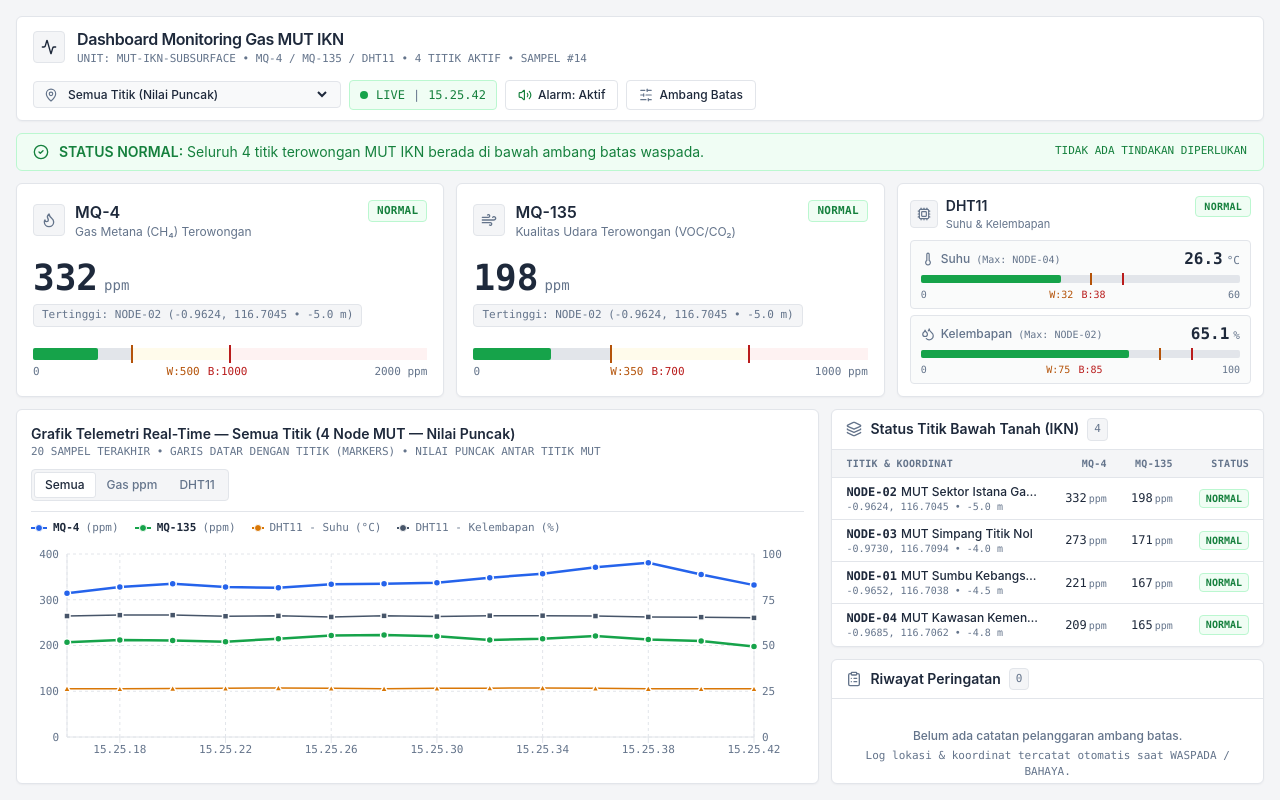
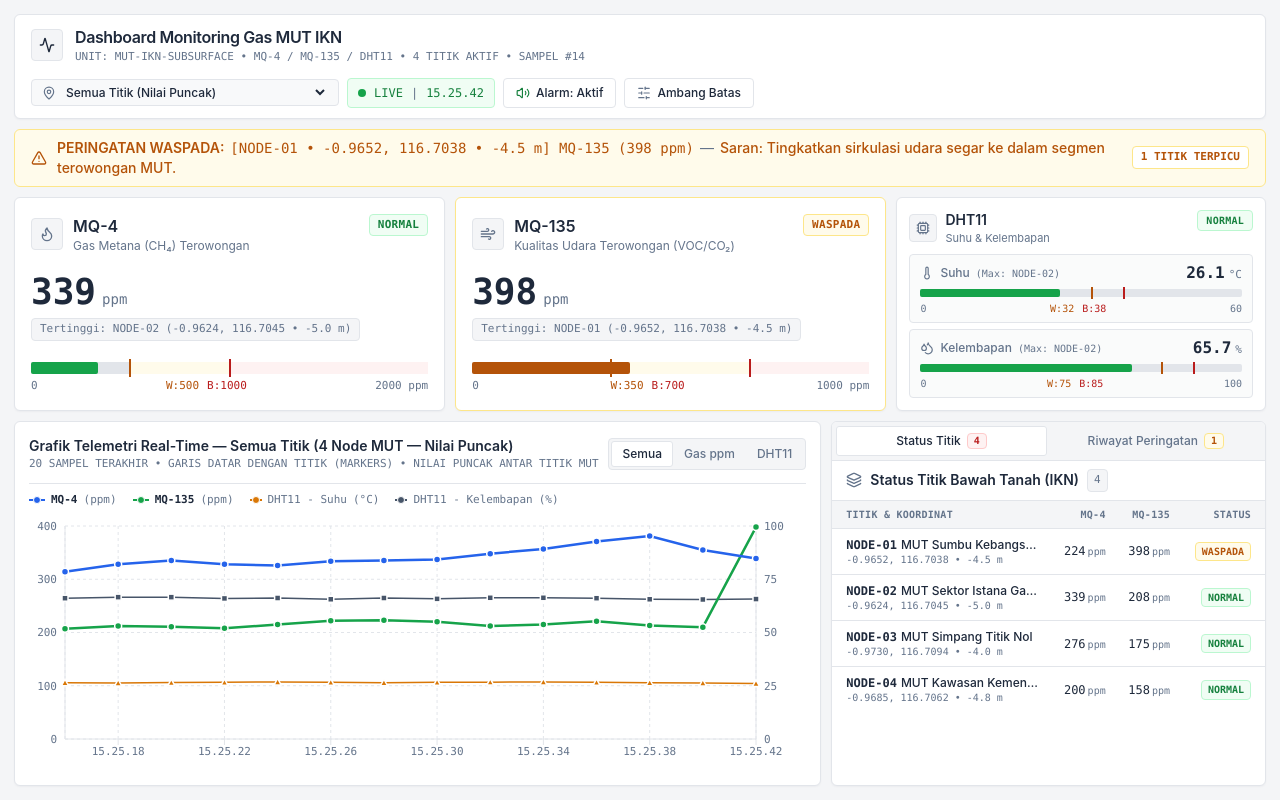
Before and after one commit to ainullmtqn/MONITORING_MUT_SHEILD, a React (Vite) app: page / in a window 1280 px wide. Built offline with nearby package versions, Linux system fonts and the light colour scheme.

Commit message:
fix: convert right panel to side-by-side tabs so alert log table stays visible

```diff
--- a/src/App.tsx
+++ b/src/App.tsx
@@ -16,6 +16,8 @@ import { useAlertAudio } from './hooks/useAlertAudio';
 import { useSensorStream } from './hooks/useSensorStream';
 import { SensorNodeConfig } from './types/sensor';
 
+type RightPanelTab = 'nodes' | 'logs';
+
 function formatPeakSource(node: SensorNodeConfig): string {
   return `Tertinggi: ${node.code} (${formatNodeLocation(node)})`;
 }
@@ -26,6 +28,7 @@ function formatActiveSource(node: SensorNodeConfig): string {
 
 export function App() {
   const [selectedNodeId, setSelectedNodeId] = useState<string>('all');
+  const [rightTab, setRightTab] = useState<RightPanelTab>('nodes');
   const [isThresholdModalOpen, setIsThresholdModalOpen] = useState(false);
   const { isAudioEnabled, toggleAudio, triggerAlarmTone } = useAlertAudio();
 
@@ -105,8 +108,12 @@ export function App() {
     ? formatNodeLocation(activeNode.config)
     : 'KIPP IKN • Nilai tertinggi lintas semua titik bawah tanah';
 
+  const triggeredNodeCount = nodes.filter(
+    (n) => n.overallStatus !== 'normal'
+  ).length;
+
   return (
-    <div className="min-h-screen lg:h-screen lg:overflow-hidden bg-[#F4F5F7] text-[#1E293B] p-3 lg:p-4 flex flex-col gap-3">
+    <div className="min-h-screen lg:h-screen lg:overflow-hidden bg-[#F4F5F7] text-[#1E293B] p-2.5 lg:p-3.5 flex flex-col gap-2.5">
       <Header
         nodes={SENSOR_NODES}
         selectedNodeId={selectedNodeId}
@@ -123,7 +130,7 @@ export function App() {
 
       <section
         aria-label="Ringkasan nilai sensor real-time"
-        className="grid grid-cols-1 md:grid-cols-2 lg:grid-cols-[35fr_35fr_30fr] gap-3 shrink-0"
+        className="grid grid-cols-1 md:grid-cols-2 lg:grid-cols-[35fr_35fr_30fr] gap-2.5 shrink-0"
       >
         <SensorCard
           meta={SENSOR_METADATA.mq4}
@@ -153,7 +160,7 @@ export function App() {
 
       <section
         aria-label="Grafik telemetri, status titik bawah tanah, dan riwayat peringatan"
-        className="flex-1 min-h-0 grid grid-cols-1 lg:grid-cols-[65fr_35fr] gap-3"
+        className="flex-1 min-h-0 grid grid-cols-1 lg:grid-cols-[65fr_35fr] gap-2.5"
       >
         <div className="min-h-0 h-full">
           <TelemetryChart
@@ -164,13 +171,75 @@ export function App() {
           />
         </div>
 
-        <div className="min-h-0 h-full flex flex-col gap-3">
-          <NodeStatusPanel
-            sortedNodes={sortedNodes}
-            selectedNodeId={selectedNodeId}
-            onSelectNode={setSelectedNodeId}
-          />
-          <AlertLog logs={alertLogs} onClearLogs={clearAlertLogs} />
+        <div className="min-h-[260px] lg:min-h-0 h-full bg-white border border-[#E2E5EA] rounded-md shadow-[0_1px_2px_rgba(15,23,42,0.04)] flex flex-col overflow-hidden">
+          <div
+            role="tablist"
+            aria-label="Panel kanan monitoring titik dan riwayat peringatan"
+            className="grid grid-cols-2 border-b border-[#E2E5EA] bg-[#F4F5F7] p-1 gap-1 shrink-0"
+          >
+            <button
+              type="button"
+              role="tab"
+              aria-selected={rightTab === 'nodes'}
+              onClick={() => setRightTab('nodes')}
+              className={`px-2.5 py-1.5 rounded-[3px] text-xs font-medium flex items-center justify-center gap-1.5 transition-colors cursor-pointer ${
+                rightTab === 'nodes'
+                  ? 'bg-white text-[#1E293B] border border-[#E2E5EA]'
+                  : 'text-[#64748B] hover:text-[#1E293B] border border-transparent'
+              }`}
+            >
+              <span className="truncate">Status Titik</span>
+              <span
+                className={`px-1.5 py-0.2 rounded text-[10px] font-mono-tabular font-semibold ${
+                  triggeredNodeCount > 0
+                    ? 'bg-[#FEF2F2] text-[#B91C1C] border border-[#FECACA]'
+                    : 'bg-[#F4F5F7] text-[#64748B] border border-[#E2E5EA]'
+                }`}
+              >
+                {nodes.length}
+              </span>
+            </button>
+
+            <button
+              type="button"
+              role="tab"
+              aria-selected={rightTab === 'logs'}
+              onClick={() => setRightTab('logs')}
+              className={`px-2.5 py-1.5 rounded-[3px] text-xs font-medium flex items-center justify-center gap-1.5 transition-colors cursor-pointer ${
+                rightTab === 'logs'
+                  ? 'bg-white text-[#1E293B] border border-[#E2E5EA]'
+                  : 'text-[#64748B] hover:text-[#1E293B] border border-transparent'
+              }`}
+            >
+              <span className="truncate">Riwayat Peringatan</span>
+              <span
+                className={`px-1.5 py-0.2 rounded text-[10px] font-mono-tabular font-semibold ${
+                  alertLogs.length > 0
+                    ? 'bg-[#FFFBEB] text-[#B45309] border border-[#FDE68A]'
+                    : 'bg-[#F4F5F7] text-[#64748B] border border-[#E2E5EA]'
+                }`}
+              >
+                {alertLogs.length}
+              </span>
+            </button>
+          </div>
+
+          <div className="flex-1 min-h-0 flex flex-col">
+            {rightTab === 'nodes' ? (
+              <NodeStatusPanel
+                sortedNodes={sortedNodes}
+                selectedNodeId={selectedNodeId}
+                onSelectNode={setSelectedNodeId}
+                embedded
+              />
+            ) : (
+              <AlertLog
+                logs={alertLogs}
+                onClearLogs={clearAlertLogs}
+                embedded
+              />
+            )}
+          </div>
         </div>
       </section>
 
--- a/src/components/AlertLog.tsx
+++ b/src/components/AlertLog.tsx
@@ -5,15 +5,22 @@ import { AlertLogEntry } from '../types/sensor';
 interface AlertLogProps {
   logs: AlertLogEntry[];
   onClearLogs: () => void;
+  embedded?: boolean;
 }
 
-export function AlertLog({ logs, onClearLogs }: AlertLogProps) {
+export function AlertLog({ logs, onClearLogs, embedded = false }: AlertLogProps) {
   return (
-    <section className="bg-white border border-[#E2E5EA] rounded-md shadow-[0_1px_2px_rgba(15,23,42,0.04)] flex flex-col min-h-[190px] lg:min-h-0 flex-1">
+    <section
+      className={`flex flex-col min-h-0 flex-1 ${
+        embedded
+          ? ''
+          : 'bg-white border border-[#E2E5EA] rounded-md shadow-[0_1px_2px_rgba(15,23,42,0.04)]'
+      }`}
+    >
       <div className="px-3.5 py-2 border-b border-[#E2E5EA] flex items-center justify-between gap-2 shrink-0">
         <div className="flex items-center gap-2 min-w-0">
           <ClipboardList className="w-4 h-4 text-[#64748B] shrink-0" />
-          <h2 className="text-sm font-semibold text-[#1E293B] truncate">
+          <h2 className="text-xs sm:text-sm font-semibold text-[#1E293B] truncate">
             Riwayat Peringatan
           </h2>
           <span className="px-1.5 py-0.5 text-[11px] font-mono-tabular bg-[#F4F5F7] border border-[#E2E5EA] rounded text-[#64748B]">
@@ -34,9 +41,9 @@ export function AlertLog({ logs, onClearLogs }: AlertLogProps) {
         )}
       </div>
 
-      <div className="flex-1 min-h-0 overflow-y-auto lab-scroll divide-y divide-[#E2E5EA]">
+      <div className="flex-1 min-h-0 overflow-y-auto lab-scroll">
         {logs.length === 0 ? (
-          <div className="h-full min-h-[110px] flex flex-col items-center justify-center p-4 text-center">
+          <div className="h-full min-h-[140px] flex flex-col items-center justify-center p-4 text-center">
             <p className="text-xs font-medium text-[#64748B]">
               Belum ada catatan pelanggaran ambang batas.
             </p>
@@ -45,40 +52,46 @@ export function AlertLog({ logs, onClearLogs }: AlertLogProps) {
             </p>
           </div>
         ) : (
-          logs.map((entry) => {
+          <table className="w-full text-left border-collapse">
+            <thead className="sticky top-0 bg-[#F4F5F7] border-b border-[#E2E5EA] text-[10px] font-mono-tabular uppercase tracking-wide text-[#64748B]">
+              <tr>
+                <th className="py-1.5 pl-3.5 pr-2 font-semibold">Waktu</th>
+                <th className="py-1.5 px-2 font-semibold">Lokasi & Sensor</th>
+                <th className="py-1.5 px-2 text-right font-semibold">Nilai</th>
+                <th className="py-1.5 pl-2 pr-3.5 text-right font-semibold">Status</th>
+              </tr>
+            </thead>
+            <tbody className="divide-y divide-[#E2E5EA] text-xs">
+              {logs.map((entry) => {
                 const meta = SENSOR_METADATA[entry.sensorKey];
                 const isDanger = entry.status === 'danger';
                 return (
-              <div
-                key={entry.id}
-                className="px-3.5 py-2 flex items-center justify-between gap-2 text-xs hover:bg-[#F8FAFC]"
-              >
-                <div className="min-w-0">
-                  <div className="flex flex-wrap items-center gap-x-1.5 gap-y-0.5">
-                    <span className="font-mono-tabular text-[11px] text-[#64748B]">
+                  <tr key={entry.id} className="hover:bg-[#F8FAFC]">
+                    <td className="py-2 pl-3.5 pr-2 font-mono-tabular text-[11px] text-[#64748B] whitespace-nowrap align-top">
                       {entry.timestamp}
-                    </span>
-                    <span className="font-semibold text-[#1E293B]">
-                      {entry.sensorName}
-                    </span>
-                    <span className="text-[10px] font-mono-tabular text-[#64748B] truncate">
-                      ({entry.nodeName})
+                    </td>
+                    <td className="py-2 px-2 min-w-0 align-top">
+                      <div className="font-semibold text-[#1E293B] truncate">
+                        {entry.sensorName}{' '}
+                        <span className="font-normal text-[#64748B] text-[11px]">
+                          • {entry.nodeName}
                         </span>
                       </div>
-                  <div className="font-mono-tabular text-[10px] text-[#64748B] mt-0.5 truncate">
+                      <div className="font-mono-tabular text-[10px] text-[#64748B] truncate">
                         [{entry.nodeLocationTag}]
                       </div>
-                  <div className="font-mono-tabular text-[11px] text-[#64748B] mt-0.5">
-                    Nilai:{' '}
-                    <span className="text-[#1E293B] font-semibold">
+                    </td>
+                    <td className="py-2 px-2 text-right font-mono-tabular whitespace-nowrap align-top">
+                      <div className="font-semibold text-[#1E293B]">
                         {formatSensorValue(entry.value, meta.decimals)} {entry.unit}
-                    </span>{' '}
-                    (Batas ≥ {entry.thresholdValue} {entry.unit})
                       </div>
+                      <div className="text-[10px] text-[#64748B]">
+                        ≥{entry.thresholdValue}
                       </div>
-
+                    </td>
+                    <td className="py-2 pl-2 pr-3.5 text-right whitespace-nowrap align-top">
                       <span
-                  className={`px-2 py-0.5 rounded border text-[10px] font-mono-tabular font-semibold shrink-0 ${
+                        className={`inline-block px-1.5 py-0.5 rounded border text-[10px] font-mono-tabular font-semibold ${
                           isDanger
                             ? 'bg-[#FEF2F2] border-[#FECACA] text-[#B91C1C]'
                             : 'bg-[#FFFBEB] border-[#FDE68A] text-[#B45309]'
@@ -86,9 +99,12 @@ export function AlertLog({ logs, onClearLogs }: AlertLogProps) {
                       >
                         {isDanger ? 'BAHAYA' : 'WASPADA'}
                       </span>
-              </div>
+                    </td>
+                  </tr>
                 );
-          })
+              })}
+            </tbody>
+          </table>
         )}
       </div>
     </section>
--- a/src/components/NodeStatusPanel.tsx
+++ b/src/components/NodeStatusPanel.tsx
@@ -7,19 +7,27 @@ interface NodeStatusPanelProps {
   sortedNodes: SensorNodeState[];
   selectedNodeId: string;
   onSelectNode: (nodeId: string) => void;
+  embedded?: boolean;
 }
 
 export function NodeStatusPanel({
   sortedNodes,
   selectedNodeId,
   onSelectNode,
+  embedded = false,
 }: NodeStatusPanelProps) {
   return (
-    <section className="bg-white border border-[#E2E5EA] rounded-md shadow-[0_1px_2px_rgba(15,23,42,0.04)] flex flex-col shrink-0 max-h-[245px]">
+    <section
+      className={`flex flex-col min-h-0 flex-1 ${
+        embedded
+          ? ''
+          : 'bg-white border border-[#E2E5EA] rounded-md shadow-[0_1px_2px_rgba(15,23,42,0.04)]'
+      }`}
+    >
       <div className="px-3.5 py-2 border-b border-[#E2E5EA] flex items-center justify-between gap-2 shrink-0">
         <div className="flex items-center gap-2 min-w-0">
           <Layers className="w-4 h-4 text-[#64748B] shrink-0" />
-          <h2 className="text-sm font-semibold text-[#1E293B] truncate">
+          <h2 className="text-xs sm:text-sm font-semibold text-[#1E293B] truncate">
             Status Titik Bawah Tanah (IKN)
           </h2>
           <span className="px-1.5 py-0.5 text-[11px] font-mono-tabular bg-[#F4F5F7] border border-[#E2E5EA] rounded text-[#64748B]">
@@ -38,7 +46,7 @@ export function NodeStatusPanel({
         )}
       </div>
 
-      <div className="overflow-y-auto lab-scroll">
+      <div className="flex-1 min-h-0 overflow-y-auto lab-scroll">
         <table className="w-full text-left border-collapse">
           <thead className="sticky top-0 bg-[#F4F5F7] border-b border-[#E2E5EA] text-[10px] font-mono-tabular uppercase tracking-wide text-[#64748B]">
             <tr>
@@ -72,7 +80,7 @@ export function NodeStatusPanel({
                       : 'hover:bg-[#F8FAFC]'
                   }`}
                 >
-                  <td className="py-1.5 pl-3.5 pr-2 max-w-[190px]">
+                  <td className="py-2 pl-3.5 pr-2 max-w-[195px]">
                     <div
                       className={`text-xs truncate ${
                         isSelected ? 'font-semibold text-[#1D4ED8]' : 'font-medium text-[#1E293B]'
@@ -87,15 +95,15 @@ export function NodeStatusPanel({
                       {formatNodeLocation(node.config)}
                     </div>
                   </td>
-                  <td className="py-1.5 px-2 text-right font-mono-tabular text-[#1E293B] whitespace-nowrap align-middle">
+                  <td className="py-2 px-2 text-right font-mono-tabular text-[#1E293B] whitespace-nowrap align-middle">
                     {formatSensorValue(node.latest.mq4, 0)}
                     <span className="text-[10px] text-[#64748B] ml-0.5">ppm</span>
                   </td>
-                  <td className="py-1.5 px-2 text-right font-mono-tabular text-[#1E293B] whitespace-nowrap align-middle">
+                  <td className="py-2 px-2 text-right font-mono-tabular text-[#1E293B] whitespace-nowrap align-middle">
                     {formatSensorValue(node.latest.mq135, 0)}
                     <span className="text-[10px] text-[#64748B] ml-0.5">ppm</span>
                   </td>
-                  <td className="py-1.5 pl-2 pr-3.5 text-right whitespace-nowrap align-middle">
+                  <td className="py-2 pl-2 pr-3.5 text-right whitespace-nowrap align-middle">
                     <span
                       className={`inline-block px-1.5 py-0.5 rounded border text-[10px] font-mono-tabular font-semibold ${style.badge}`}
                     >
--- a/src/hooks/useSensorStream.ts
+++ b/src/hooks/useSensorStream.ts
@@ -88,7 +88,7 @@ export async function fetchLatestNodeReadings(
 ): Promise<Record<string, TelemetryPoint>> {
   sim.tick += 1;
 
-  if (sim.tick % 5 === 0) {
+  if (sim.tick === 2 || sim.tick % 5 === 0) {
     const activeSpikes = nodes.filter(
       (n) => sim.byNode[n.id].spikeTicksRemaining > 0
     );
```
Lines whose indentation alone changed are shown as unchanged.
